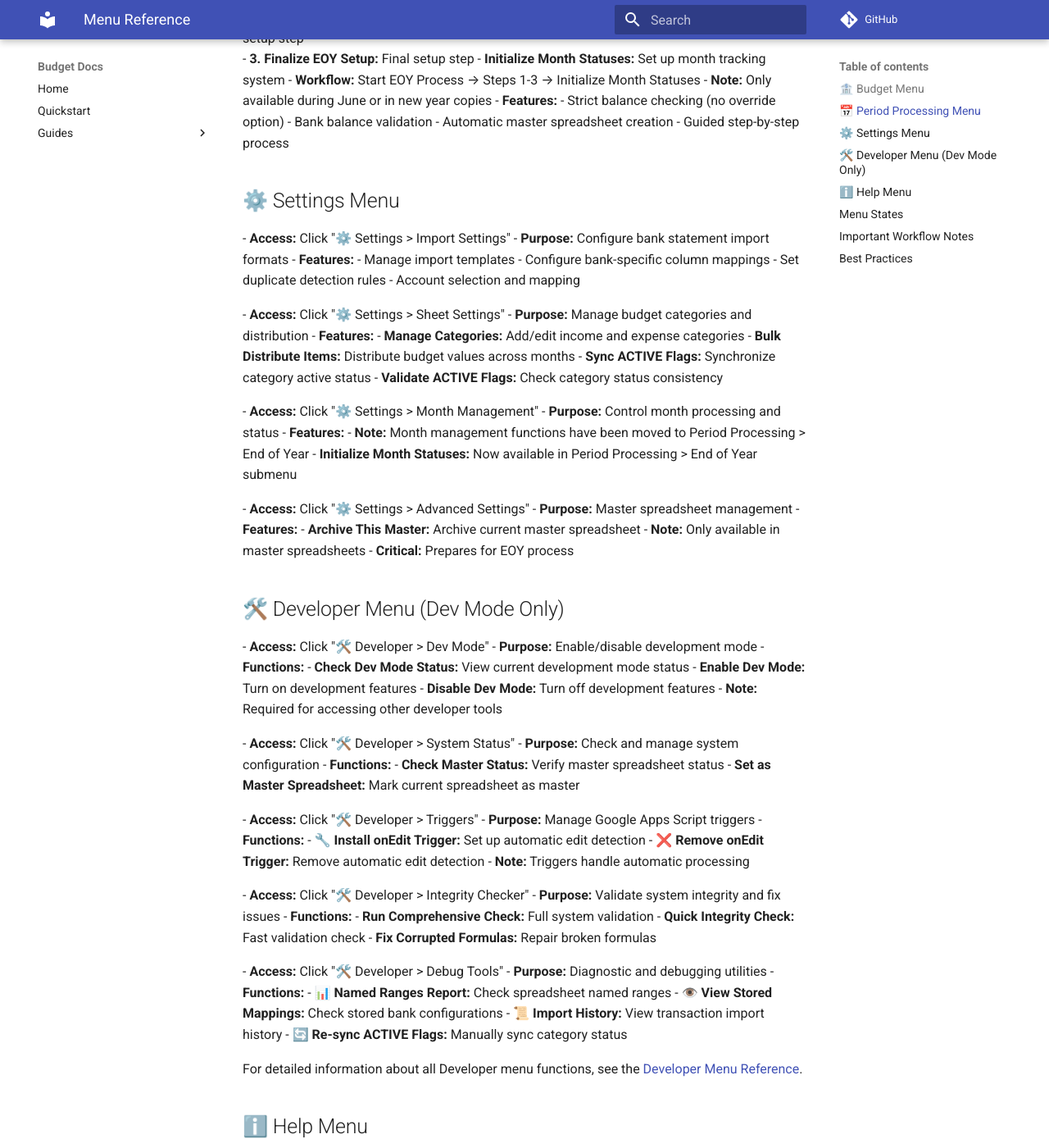
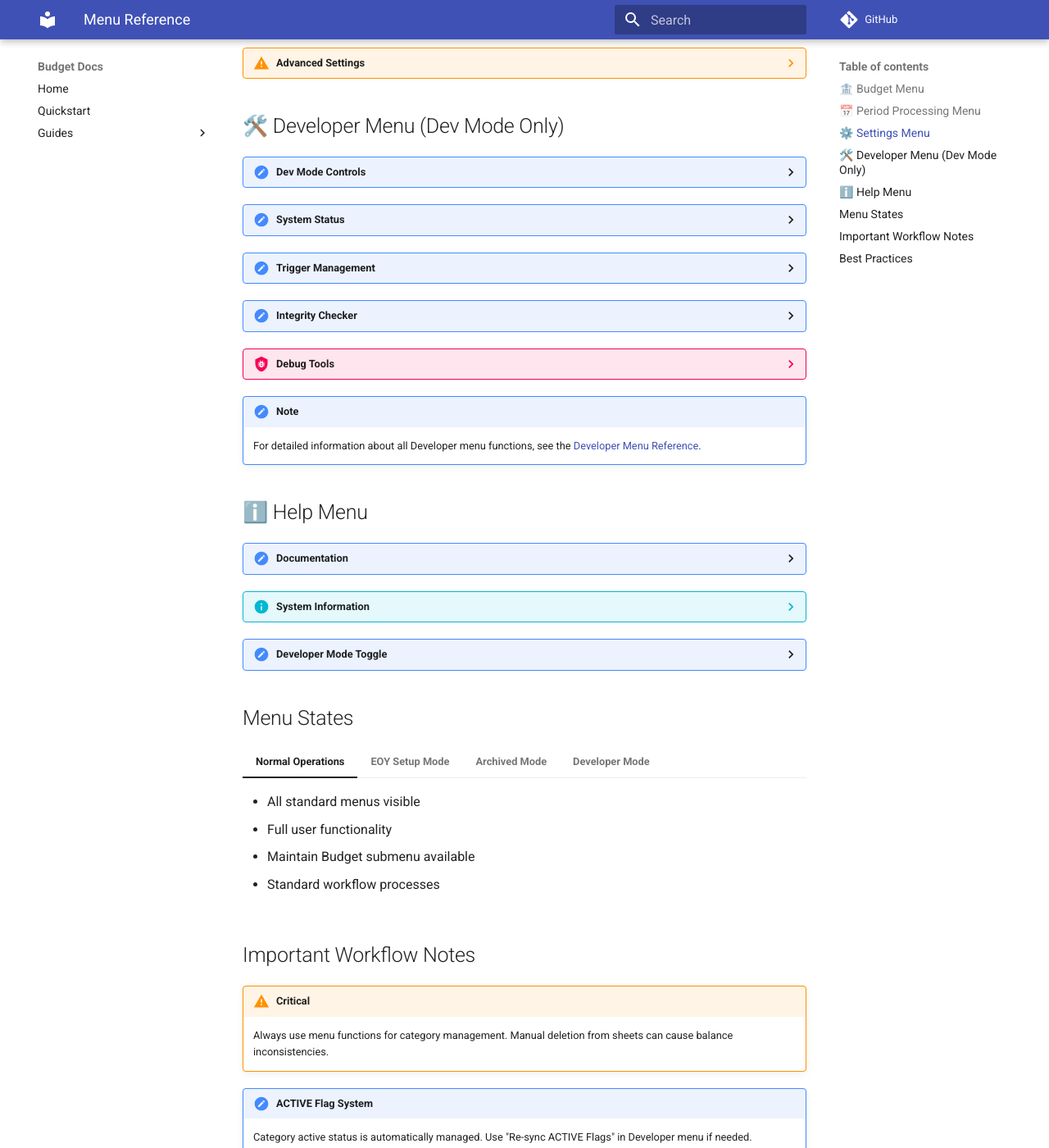
Before and after one commit to griadooss/budget-docs, an MkDocs documentation site: the page built from docs/guides/user-manual/menu-reference.md, in a window 1280 px wide and 1400 px high, scrolled down 939 px. Shown: the whole window at 82% size. Built offline with MkDocs 1.6.1 and Material for MkDocs 9.7.7, drawn with Linux system fonts in a browser that asks for light colours; comment, search, counter and statistics services are not loaded; some of the changed text lies outside the part shown.

Commit message:
Convert menu-reference.md to Material syntax - all accordions, cards, and admonitions

```diff
--- a/docs/guides/user-manual/menu-reference.md
+++ b/docs/guides/user-manual/menu-reference.md
@@ -5,15 +5,12 @@ description: 'Complete guide to all menu functions in the Budget System'
 
 # Menu Functions Reference
 
-<Note>
-  All budget functions are organized in the menu bar for easy access. This guide
-  explains each menu and its functions as they currently exist in the system.
-</Note>
+!!! note
+    All budget functions are organized in the menu bar for easy access. This guide explains each menu and its functions as they currently exist in the system.
 
 ## 🏦 Budget Menu
 
-<AccordionGroup>
-  <Accordion title="Import Bank Transactions" icon="file-import">
+??? file-import "Import Bank Transactions"
     - **Access:** Click "🏦 Budget > Import Bank Transactions"
     - **Purpose:** Import new transactions from bank statements
     - **Features:**
@@ -23,9 +20,8 @@ description: 'Complete guide to all menu functions in the Budget System'
       - Column mapping for different bank formats
       - Account selection and mapping
       - Cross-year duplicate detection
-  </Accordion>
 
-  <Accordion title="Reconciliation Dashboard" icon="check-double">
+??? check-double "Reconciliation Dashboard"
     - **Access:** Click "🏦 Budget > Reconciliation Dashboard"
     - **Purpose:** Match and verify transactions
     - **Features:**
@@ -35,9 +31,8 @@ description: 'Complete guide to all menu functions in the Budget System'
       - Bulk reconciliation
       - Category assignment
       - Performance diagnostics
-  </Accordion>
 
-  <Accordion title="Maintain Budget Submenu" icon="wrench">
+??? wrench "Maintain Budget Submenu"
     - **Access:** Click "🏦 Budget > Maintain Budget"
     - **Purpose:** Manage budget categories and transactions
     - **Functions:**
@@ -45,13 +40,10 @@ description: 'Complete guide to all menu functions in the Budget System'
       - **➕ Add Category/Subcategory:** Add new budget items with proper setup
       - **🗑️ Delete Category/Subcategory:** Safely remove items with cleanup
       - **✏️ Edit Transaction:** Modify existing transactions
-  </Accordion>
-</AccordionGroup>
 
 ## 📅 Period Processing Menu
 
-<AccordionGroup>
-  <Accordion title="Run End of Month Process" icon="calendar-check">
+??? calendar-check "Run End of Month Process"
     - **Access:** Click "📅 Period Processing > Run End of Month Process"
     - **Purpose:** Close the monthly books and prepare for next month
     - **Requirements:**
@@ -64,9 +56,8 @@ description: 'Complete guide to all menu functions in the Budget System'
       - Updates month statuses
       - Hides EOM option after completion
       - Validates balance consistency
-  </Accordion>
 
-  <Accordion title="End of Year Submenu" icon="calendar-year">
+??? calendar-year "End of Year Submenu"
     - **Access:** Click "📅 Period Processing > End of Year"
     - **Purpose:** Complete End of Year setup and processing workflow
     - **Functions:**
@@ -82,13 +73,10 @@ description: 'Complete guide to all menu functions in the Budget System'
       - Bank balance validation
       - Automatic master spreadsheet creation
       - Guided step-by-step process
-  </Accordion>
-</AccordionGroup>
 
 ## ⚙️ Settings Menu
 
-<AccordionGroup>
-  <Accordion title="Import Settings" icon="gear">
+??? gear "Import Settings"
     - **Access:** Click "⚙️ Settings > Import Settings"
     - **Purpose:** Configure bank statement import formats
     - **Features:**
@@ -96,9 +84,8 @@ description: 'Complete guide to all menu functions in the Budget System'
       - Configure bank-specific column mappings
       - Set duplicate detection rules
       - Account selection and mapping
-  </Accordion>
 
-  <Accordion title="Sheet Settings" icon="table">
+??? table "Sheet Settings"
     - **Access:** Click "⚙️ Settings > Sheet Settings"
     - **Purpose:** Manage budget categories and distribution
     - **Features:**
@@ -106,30 +93,25 @@ description: 'Complete guide to all menu functions in the Budget System'
       - **Bulk Distribute Items:** Distribute budget values across months
       - **Sync ACTIVE Flags:** Synchronize category active status
       - **Validate ACTIVE Flags:** Check category status consistency
-  </Accordion>
 
-  <Accordion title="Month Management" icon="calendar">
+??? calendar "Month Management"
     - **Access:** Click "⚙️ Settings > Month Management"
     - **Purpose:** Control month processing and status
     - **Features:**
       - **Note:** Month management functions have been moved to Period Processing > End of Year
       - **Initialize Month Statuses:** Now available in Period Processing > End of Year submenu
-  </Accordion>
 
-  <Accordion title="Advanced Settings" icon="warning">
+??? warning "Advanced Settings"
     - **Access:** Click "⚙️ Settings > Advanced Settings"
     - **Purpose:** Master spreadsheet management
     - **Features:**
       - **Archive This Master:** Archive current master spreadsheet
       - **Note:** Only available in master spreadsheets
       - **Critical:** Prepares for EOY process
-  </Accordion>
-</AccordionGroup>
 
 ## 🛠️ Developer Menu (Dev Mode Only)
 
-<AccordionGroup>
-  <Accordion title="Dev Mode Controls" icon="code">
+??? code "Dev Mode Controls"
     - **Access:** Click "🛠️ Developer > Dev Mode"
     - **Purpose:** Enable/disable development mode
     - **Functions:**
@@ -137,35 +119,31 @@ description: 'Complete guide to all menu functions in the Budget System'
       - **Enable Dev Mode:** Turn on development features
       - **Disable Dev Mode:** Turn off development features
     - **Note:** Required for accessing other developer tools
-  </Accordion>
 
-  <Accordion title="System Status" icon="info-circle">
+??? info-circle "System Status"
     - **Access:** Click "🛠️ Developer > System Status"
     - **Purpose:** Check and manage system configuration
     - **Functions:**
       - **Check Master Status:** Verify master spreadsheet status
       - **Set as Master Spreadsheet:** Mark current spreadsheet as master
-  </Accordion>
 
-  <Accordion title="Trigger Management" icon="cog">
+??? cog "Trigger Management"
     - **Access:** Click "🛠️ Developer > Triggers"
     - **Purpose:** Manage Google Apps Script triggers
     - **Functions:**
       - **🔧 Install onEdit Trigger:** Set up automatic edit detection
       - **❌ Remove onEdit Trigger:** Remove automatic edit detection
     - **Note:** Triggers handle automatic processing
-  </Accordion>
 
-  <Accordion title="Integrity Checker" icon="shield-check">
+??? shield-check "Integrity Checker"
     - **Access:** Click "🛠️ Developer > Integrity Checker"
     - **Purpose:** Validate system integrity and fix issues
     - **Functions:**
       - **Run Comprehensive Check:** Full system validation
       - **Quick Integrity Check:** Fast validation check
       - **Fix Corrupted Formulas:** Repair broken formulas
-  </Accordion>
 
-  <Accordion title="Debug Tools" icon="bug">
+??? bug "Debug Tools"
     - **Access:** Click "🛠️ Developer > Debug Tools"
     - **Purpose:** Diagnostic and debugging utilities
     - **Functions:**
@@ -173,17 +151,13 @@ description: 'Complete guide to all menu functions in the Budget System'
       - **👁️ View Stored Mappings:** Check stored bank configurations
       - **📜 Import History:** View transaction import history
       - **🔄 Re-sync ACTIVE Flags:** Manually sync category status
-  </Accordion>
-</AccordionGroup>
 
-<Note>
-  For detailed information about all Developer menu functions, see the [Developer Menu Reference](../system/developer-menu.md).
-</Note>
+!!! note
+    For detailed information about all Developer menu functions, see the [Developer Menu Reference](../system/developer-menu.md).
 
 ## ℹ️ Help Menu
 
-<AccordionGroup>
-  <Accordion title="Documentation" icon="book">
+??? book "Documentation"
     - **Access:** Click "ℹ️ Help > Online Documentation"
     - **Purpose:** Access comprehensive system documentation
     - **Features:**
@@ -191,77 +165,75 @@ description: 'Complete guide to all menu functions in the Budget System'
       - Troubleshooting guides
       - Development documentation
       - Best practices
-  </Accordion>
 
-  <Accordion title="System Information" icon="info">
+??? info "System Information"
     - **Access:** Click "ℹ️ Help > About (Version Info)"
     - **Purpose:** Check system version and status
     - **Features:**
       - Current version information
       - System configuration details
       - Update status
-  </Accordion>
 
-  <Accordion title="Developer Mode Toggle" icon="code">
+??? code "Developer Mode Toggle"
     - **Access:** Click "ℹ️ Help > Toggle Developer Mode"
     - **Purpose:** Switch between user and developer modes
     - **Note:** Enables/disables developer menu access
-  </Accordion>
-</AccordionGroup>
 
 ## Menu States
 
-<CardGroup cols={2}>
-<Card title="Normal Operations" icon="check">
-- All standard menus visible
-- Full user functionality
-- Maintain Budget submenu available
-- Standard workflow processes
-  </Card>
+=== "Normal Operations"
 
-<Card title="EOY Setup Mode" icon="calendar-year">
-- Period Processing shows EOY steps
-- Limited functionality during setup
-- Guided setup process
-- Strict balance checking
-  </Card>
+    - All standard menus visible
+    - Full user functionality
+    - Maintain Budget submenu available
+    - Standard workflow processes
 
-<Card title="Archived Mode" icon="archive">
-- Minimal menu options
-- Restore functionality only
-- Read-only access
-- No editing capabilities
-  </Card>
+=== "EOY Setup Mode"
 
-<Card title="Developer Mode" icon="code">
-- Additional debug tools
-- Advanced diagnostics
-- Trigger management
-- Integrity checking tools
-  </Card>
-</CardGroup>
+    - Period Processing shows EOY steps
+    - Limited functionality during setup
+    - Guided setup process
+    - Strict balance checking
+
+=== "Archived Mode"
+
+    - Minimal menu options
+    - Restore functionality only
+    - Read-only access
+    - No editing capabilities
+
+=== "Developer Mode"
+
+    - Additional debug tools
+    - Advanced diagnostics
+    - Trigger management
+    - Integrity checking tools
 
 ## Important Workflow Notes
 
-<Warning>
-**Critical:** Always use menu functions for category management. Manual deletion from sheets can cause balance inconsistencies.
-</Warning>
+!!! warning "Critical"
+    Always use menu functions for category management. Manual deletion from sheets can cause balance inconsistencies.
 
-<Note>
-**ACTIVE Flag System:** Category active status is automatically managed. Use "Re-sync ACTIVE Flags" in Developer menu if needed.
-</Note>
+!!! note "ACTIVE Flag System"
+    Category active status is automatically managed. Use "Re-sync ACTIVE Flags" in Developer menu if needed.
 
-<Info>
-**Balance Checking:** The system validates balances before critical operations. EOY processes require zero balance with no override option.
-</Info>
+!!! info "Balance Checking"
+    The system validates balances before critical operations. EOY processes require zero balance with no override option.
 
 ## Best Practices
 
-<Check>Always use "Delete Category/Subcategory" from Maintain Budget menu</Check>
-<Check>Use "Add Category/Subcategory" for proper setup</Check>
-<Check>Check balance indicators before running EOY processes</Check>
-<Check>Review warning messages carefully</Check>
-<Check>Use Developer menu tools for troubleshooting</Check>
-<Warning>Don't manually delete rows from Annual Budget or Maintain Budget sheets</Warning>
-<Warning>Don't modify sheet structure manually</Warning>
-<Warning>Developer menu only appears when DEV_MODE is enabled</Warning>
+!!! tip "Best Practices"
+    - Always use "Delete Category/Subcategory" from Maintain Budget menu
+    - Use "Add Category/Subcategory" for proper setup
+    - Check balance indicators before running EOY processes
+    - Review warning messages carefully
+    - Use Developer menu tools for troubleshooting
+
+!!! warning
+    Don't manually delete rows from Annual Budget or Maintain Budget sheets
+
+!!! warning
+    Don't modify sheet structure manually
+
+!!! warning
+    Developer menu only appears when DEV_MODE is enabled
```
